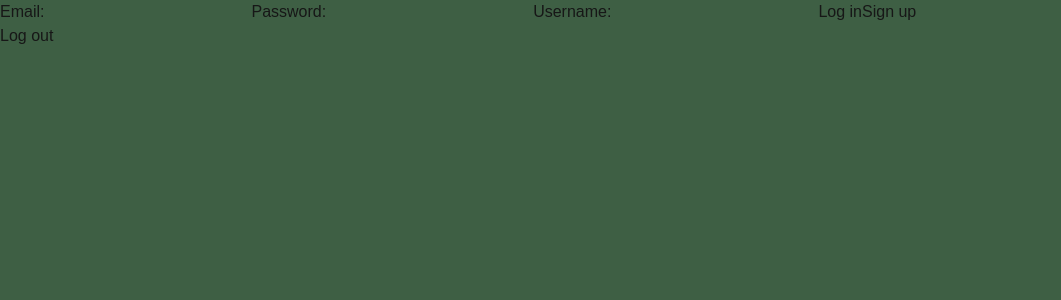
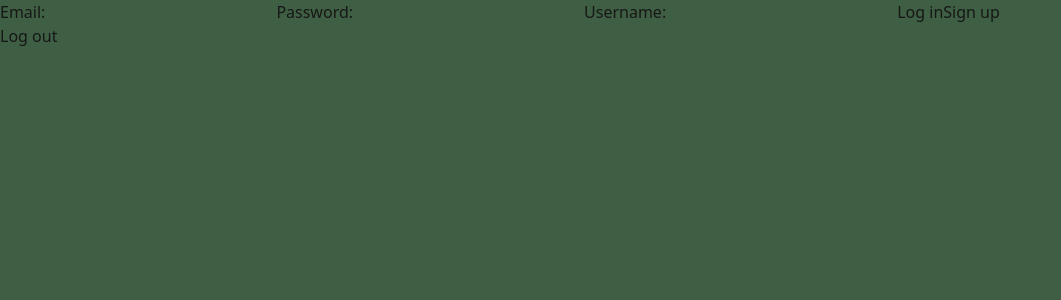
Before and after one commit to Kubnong/Matcha-Board, a Next.js app: page /login in a window 1280 px wide. Shown: the top 300 px of the page, without its empty margins (0-1061 px from the left). Built offline with nearby package versions, Linux system fonts and the light colour scheme.

Commit message:
[Add] default font from Arial to font-noto-sans-thai

```diff
--- a/src/app/globals.css
+++ b/src/app/globals.css
@@ -22,5 +22,5 @@
 body {
   background: var(--background);
   color: var(--foreground);
-  font-family: Arial, Helvetica, sans-serif;
+  font-family: var(--font-noto-sans-thai), sans-serif;
 }
```
